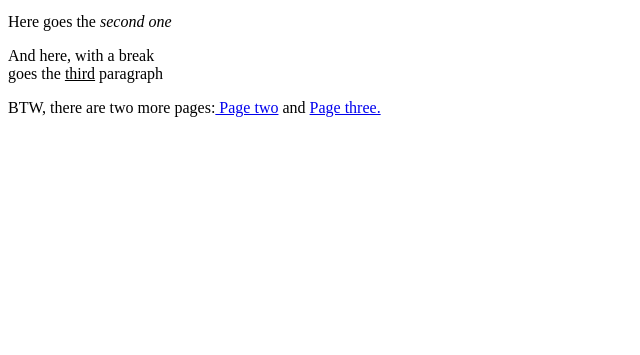
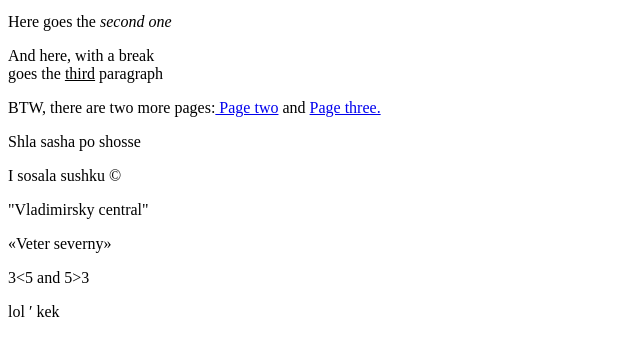
Before and after one commit to whentrue/CV-site, a plain HTML site: page index.html in a window 1280 px wide. Shown: the part 87-442 px from the top of the page, without its empty margins (0-640 px from the left). Drawn offline with Linux system fonts and the light colour scheme.

Commit message:
Minor updates in files during the class

```diff
--- a/index.html
+++ b/index.html
@@ -10,4 +10,10 @@
     goes the <u>third</u> paragraph</p>
     <p>BTW, there are two more pages:<a href="page2.html"> Page two</a> and <a href="page3.html">Page three.</a>
     </p>
+    <p>Shla sasha po&nbsp;shosse</p><!--неразрывный пробел-->
+    <p>I sosala sushku &copy;</p><!--копирайт-->
+    <p>&quot;Vladimirsky central&quot;</p><!--кавычки-->
+    <p>&laquo;Veter severny&raquo;</p><!--закрываемые кавычки-->
+    <p>3&lt;5 and 5&gt;3</p><!--больше/меньше-->
+    <p>lol &prime; kek</p><!--апостроф-->
 </html>
--- a/styles.css
+++ b/styles.css
@@ -0,0 +1 @@
+.heading {text-align: center;}
```
Also changed, not shown: cv.html (+2 -2 lines).
